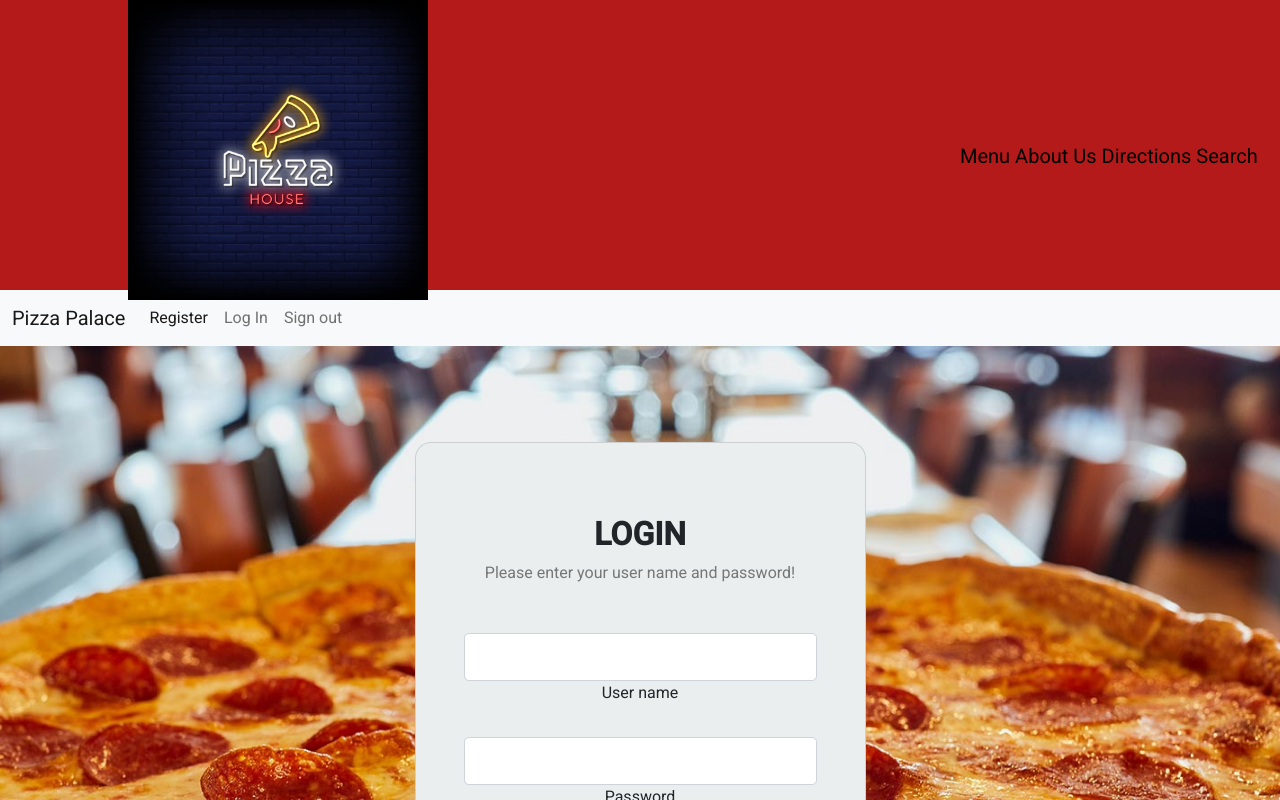
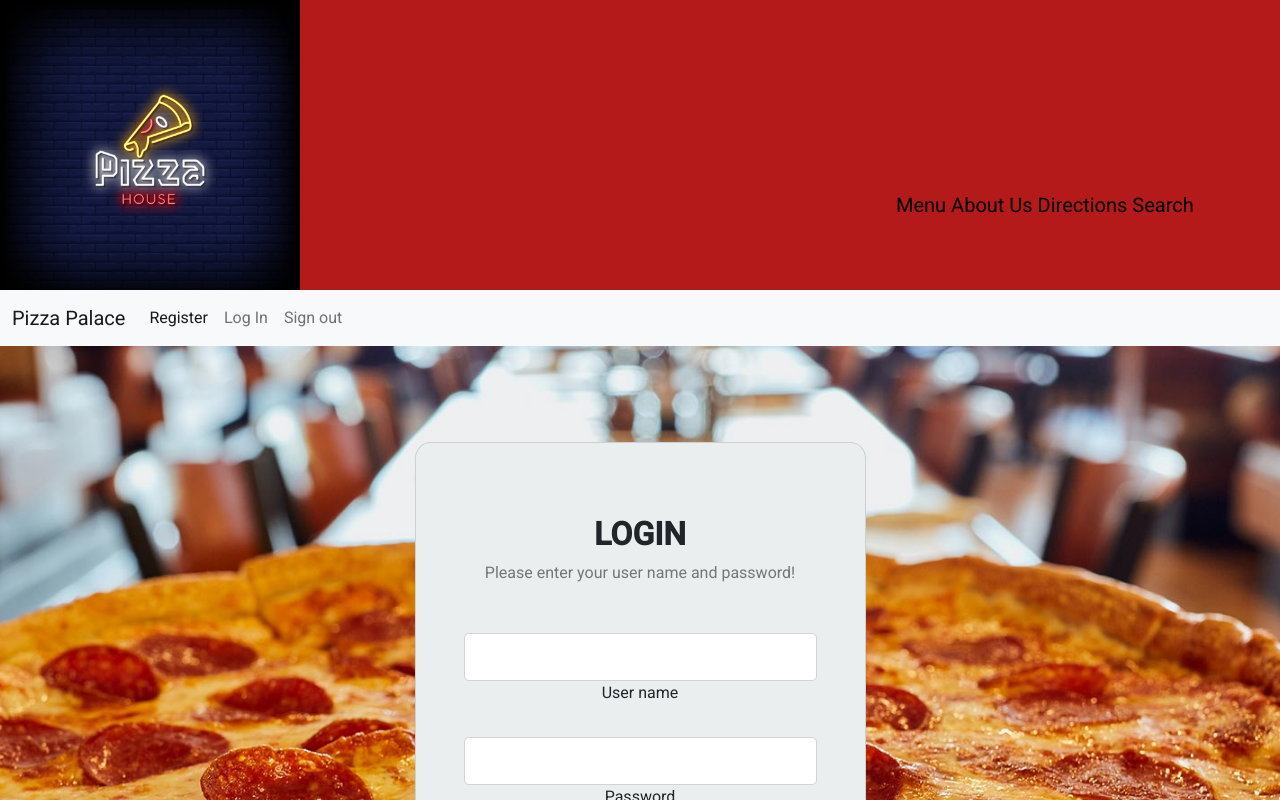
Before and after one commit to pizza-palace-bunch-a-guys-project-2/fe, an Angular app: page /login in a window 1280 px wide. Shown: the top 800 px of the page. Built offline with nearby package versions, Linux system fonts and the light colour scheme.

Commit message:
update header 11/2

```diff
--- a/src/app/header3/header3.component.css
+++ b/src/app/header3/header3.component.css
@@ -24,7 +24,7 @@
     #im1{
 
         width:300px;
-        height:300px;
+        height:290px;
 
         background-image:url('./80_generated.jpg');
         background-size:cover;
@@ -34,7 +34,7 @@
         z-index:1;
         position:absolute;
         top:0px;
-        margin-left: 10%;
+        margin-left: 0%;
 
 
 
@@ -42,10 +42,10 @@
 
     .mendiv{
 
-
+       top:200px;
        font-size:20px;
        position:absolute;
-       left:75%;
+       left:70%;
 
     }
 
```
